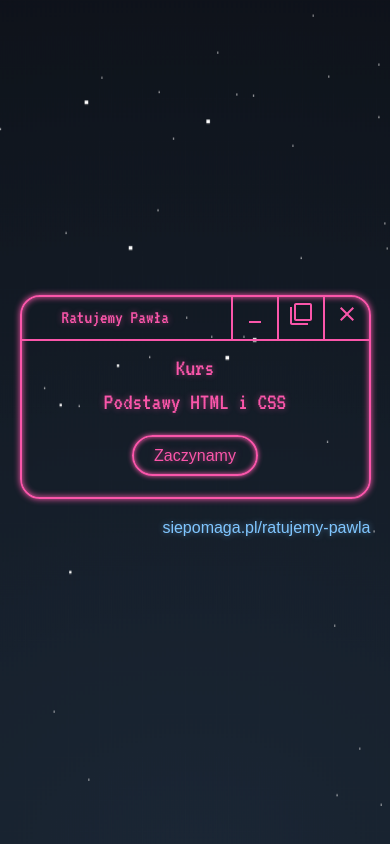
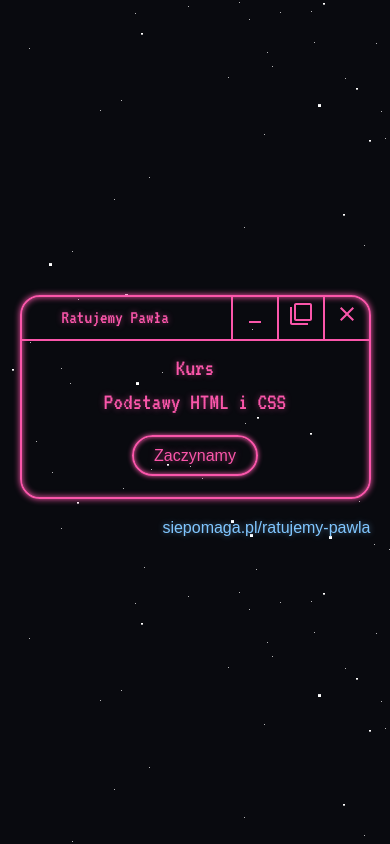
Before and after one commit to szczupag/kurs-ratuje-pawla, a React (Create React App) app: page / in a window 390 px wide. Built offline with nearby package versions, Linux system fonts and the light colour scheme.

Commit message:
improve responsive layout

```diff
--- a/src/Excercises/Navigation/index.js
+++ b/src/Excercises/Navigation/index.js
@@ -5,7 +5,9 @@ import './style.css'
 
 const Navigation = () => (
   <div className="navigation">
-    <ul>
+    <input id="collapse" class="collapse-checkbox" type="checkbox" />
+    <label for="collapse" class="collapse-label">Spis treści ></label>
+    <ul class="nav">
       <li><NavLink to="/wprowadzenie">Wprowadzenie</NavLink></li>
       <li><NavLink to="/struktura-html">Struktura dokumentu</NavLink></li>
       <li><NavLink to="/tagowanie-tekstu">Tagowanie tekstu</NavLink></li>
--- a/src/Excercises/Navigation/style.css
+++ b/src/Excercises/Navigation/style.css
@@ -28,3 +28,26 @@
 .navigation li {
     margin: 16px 0;
 }
+
+.collapse-label {
+    color: #80c6ff;
+    font-size: 1.5em;
+    font-family: 'VT323', monospace;
+    display: none;
+}
+
+.collapse-checkbox {
+    display: none;
+}
+
+@media (max-width: 1199px) {
+    .collapse-label {
+        display: block;
+    }
+    .nav {
+        display: none;
+    }
+}
+.collapse-checkbox:checked + .collapse-label + .nav {
+    display: block;
+}
--- a/src/Excercises/Template/style.css
+++ b/src/Excercises/Template/style.css
@@ -30,6 +30,12 @@
 .header a:hover {
     color: #fa56aa;
     text-shadow: 0 0 6px #fa56aa7a;
+}
+
+@media (max-width: 768px) {
+    .header {
+        flex-direction: column;
+    }
 }
 
 h2 {
--- a/src/style.css
+++ b/src/style.css
@@ -5,13 +5,9 @@ body {
 	/* background: linear-gradient(-45deg, #ee7752, #e73c7e, #23a6d5, #23d5ab); */
 	/* background: linear-gradient(#091c47, #000); */
 	/* background: linear-gradient( #ee7752, #e73c7e, #23a6d5, #23d5ab); */
-	/* background-color: #0a1c47; */
 	/* background: url('./assets/background.png'); */
-	background: url('./assets/stars-grad.png');
-	background-repeat: no-repeat;
-	background-attachment: fixed;
-	background-position: center;
-	background-size: cover;
+	background: url('./assets/stars.png');
+	background-position: cover;
 }
 
 .colors {
```
